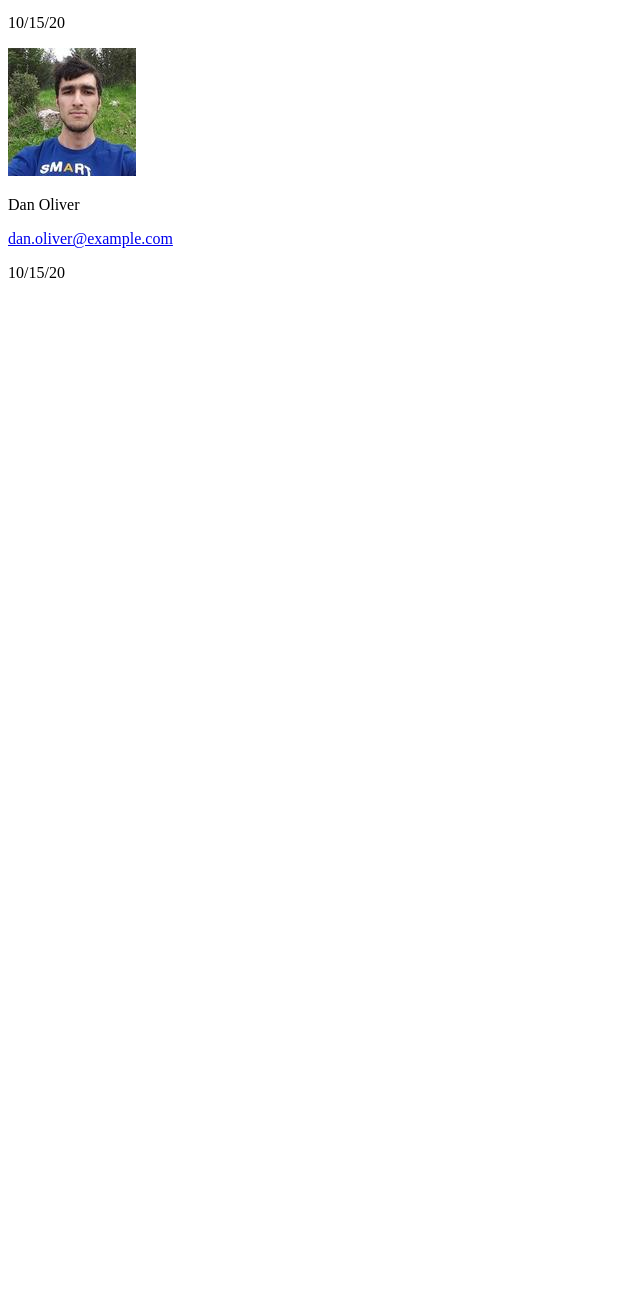
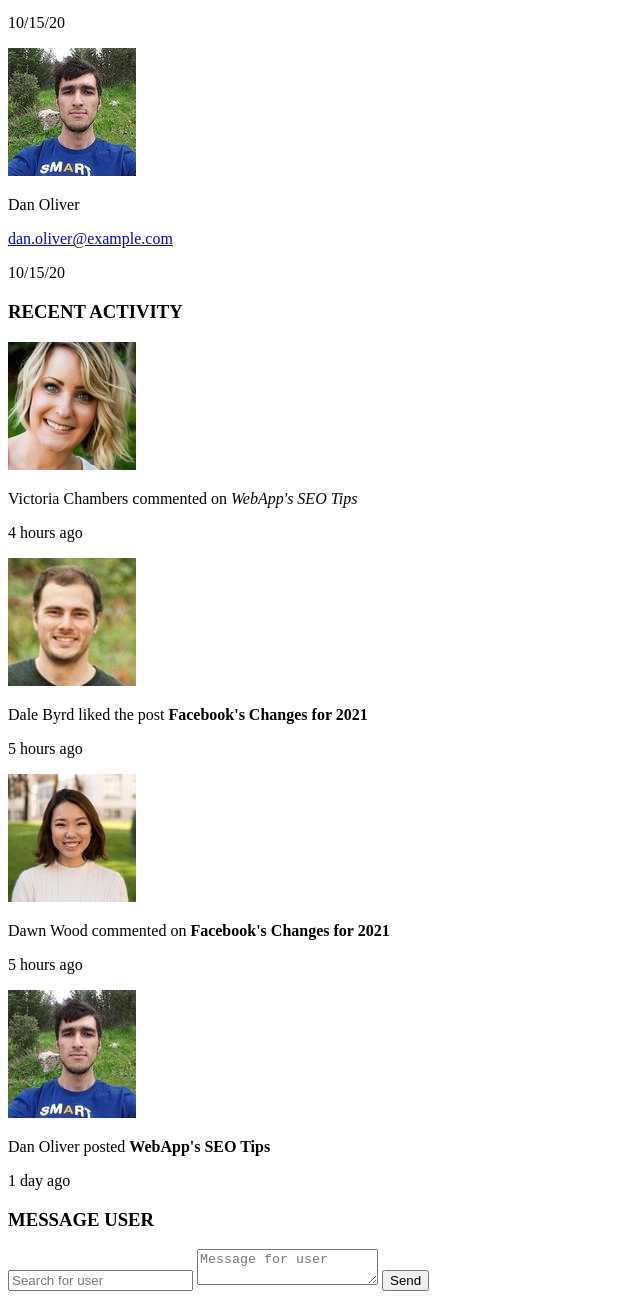
Before and after one commit to jtsapos1/WebApp-Dashboard, a plain HTML site: page index.html in a window 1280 px wide. Shown: the part 3398-4697 px from the top of the page, without its empty margins (0-640 px from the left). Before the commit the page ends 3696 px from the top, so only its background shows below. Drawn offline with Linux system fonts and the light colour scheme.

Commit message:
Updated index.html

```diff
--- a/index.html
+++ b/index.html
@@ -147,6 +147,44 @@
 		</div>
 	</section>
 
+	<!-- Recent Activity Widget -->
+	<section class="recent-activity">
+		<h3>RECENT ACTIVITY</h3>
+		<div class="members-container activity">
+			<div class="members-text">
+				<img src="images/member-1.jpg" alt="profile-image" class="profile-image">
+				<p>Victoria Chambers commented on <em>WebApp's SEO Tips</em></p>
+				<p>4 hours ago</p>
+			</div>
+			<div class="members-text">
+				<img src="images/member-2.jpg" alt="profile-image" class="profile-image">
+				<p>Dale Byrd liked the post <strong>Facebook's Changes for 2021</strong></p>
+				<p>5 hours ago</p>
+			</div>
+			<div class="members-text">
+				<img src="images/member-3.jpg" alt="profile-image" class="profile-image">
+				<p>Dawn Wood commented on <strong>Facebook's Changes for 2021</strong></p>
+				<p>5 hours ago</p>
+			</div>
+			<div class="members-text">
+				<img src="images/member-4.jpg" alt="profile-image" class="profile-image">
+				<p>Dan Oliver posted <strong>WebApp's SEO Tips</strong></p>
+				<p>1 day ago</p>
+			</div>
+		</div>
+	</section>
+
+	<!-- Messaging Widget -->
+	<section class="message">
+		<h3>MESSAGE USER</h3>
+		<form class="widget-container">
+			<input type="text" placeholder="Search for user" class="form-field" id="userfield">
+			<textarea placeholder="Message for user" class="form-area" id="messageField"></textarea>
+			<button class="button-primary" id="send">Send</button>
+		</form>
+	</section>
+
+	<!-- Local Setting Widget -->
 
 
 
```
